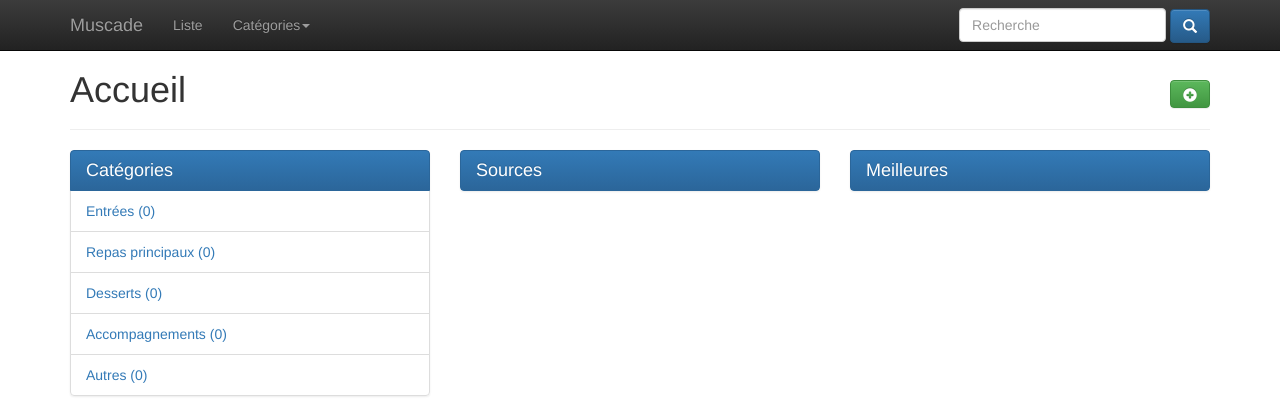
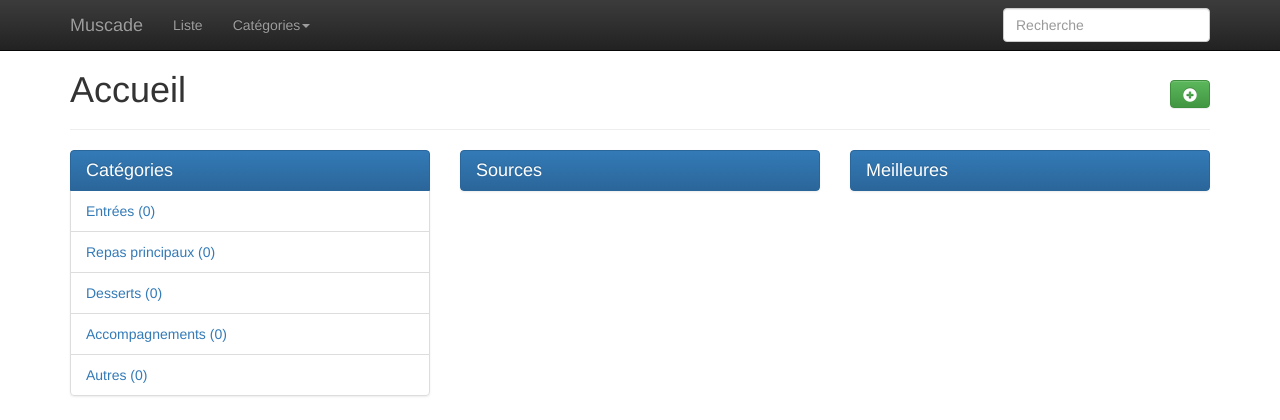
Before and after one commit to mdupuis/muscade, a Flask app: page / in a window 1280 px wide. Shown: the top 420 px of the page. Run offline with Flask 2, Linux system fonts and the light colour scheme; some libraries are stand-ins or nearby versions.

Commit message:
Remove quick search button.

```diff
--- a/app/templates/base_nav.html
+++ b/app/templates/base_nav.html
@@ -17,7 +17,6 @@
                 <div class="form-group">
                     <input type="text" class="form-control" name="s" placeholder="Recherche">
                 </div>
-                <button type="submit" class="btn btn-primary glyphicon glyphicon-search"></button>
             </form>
             <ul class="nav navbar-nav">
                 <li><a href="{{ url_for('list') }}">Liste</a></li>
```
